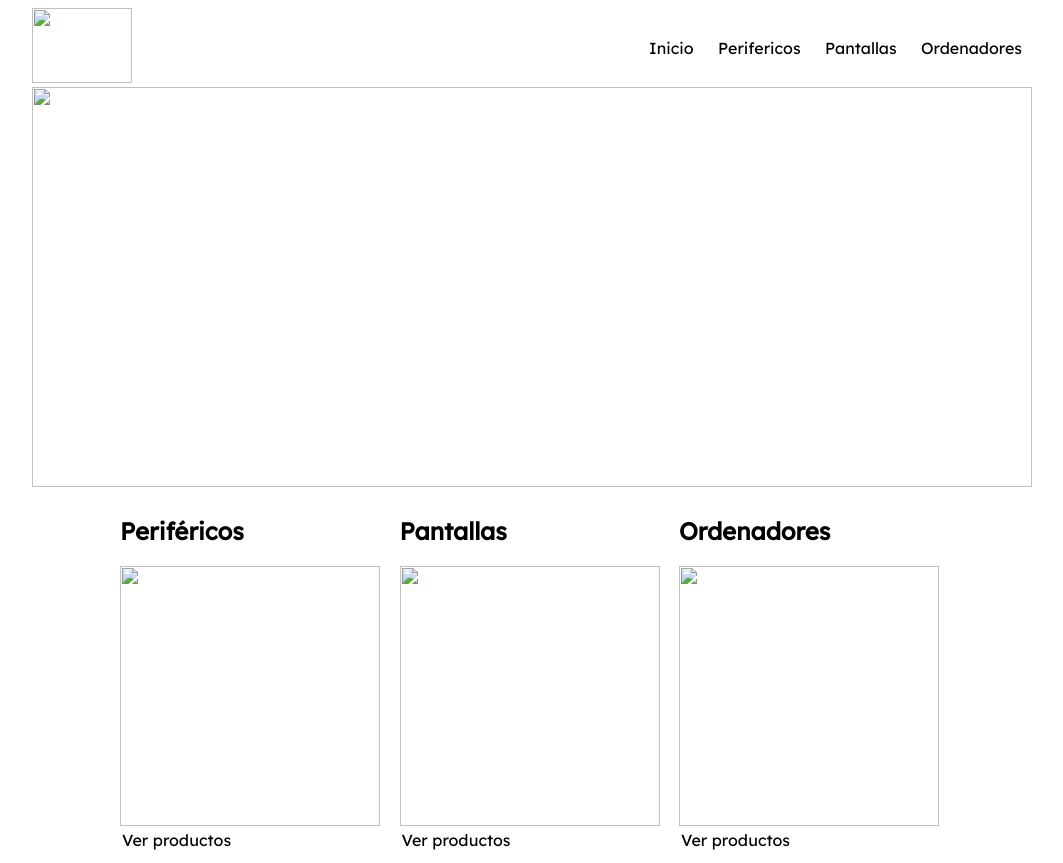
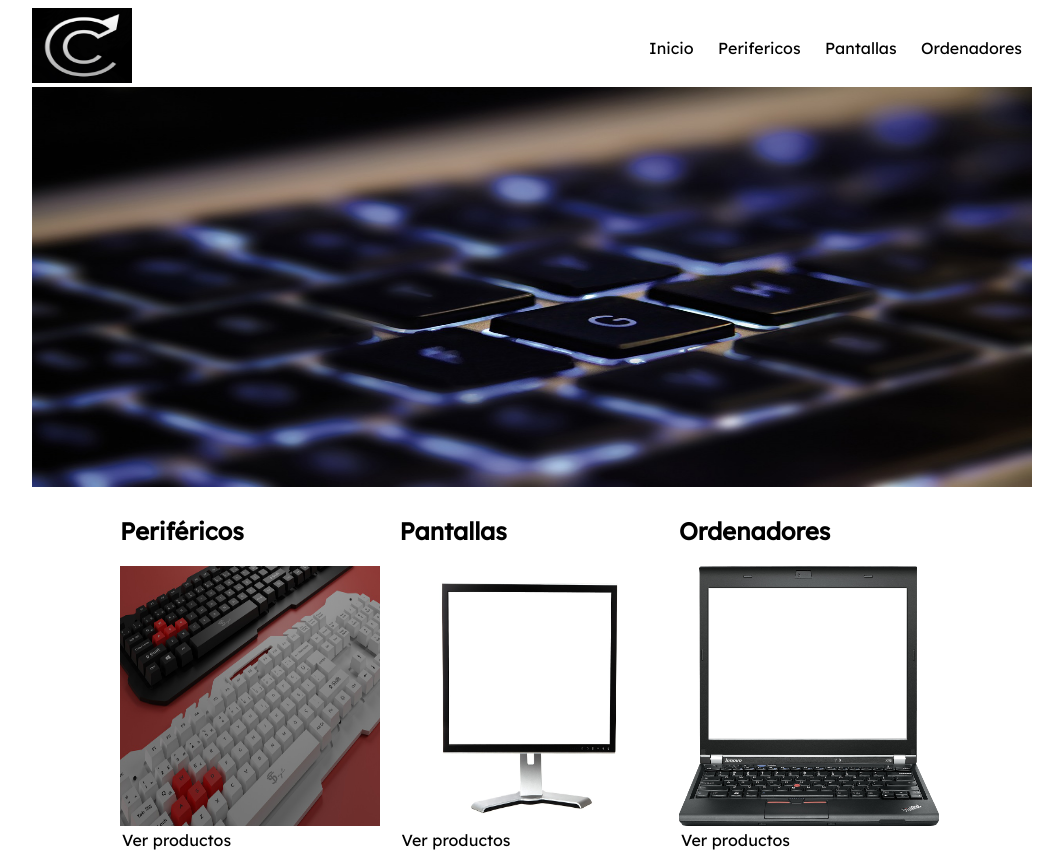
Before and after one commit to Aponcho12/Aponcho12.github.io, a plain HTML site: page index.html in a window 1280 px wide. Shown: the whole page, without its empty margins (108-1171 px from the left). Drawn offline with Linux system fonts and the light colour scheme.

Commit message:
Add files via upload

```diff
--- a/index.html
+++ b/index.html
@@ -144,7 +144,7 @@
 </script>
 <section class="container">
 	<div class="header">
-		<img src="img/logo.png" height="75" width="100" alt="">
+		<img src="logo.png" height="75" width="100" alt="">
 		<ul class="menu top">
 			<li><a href="index.html">Inicio</a></li>
 			<li><a href="perifericos.html">Perifericos</a></li>
@@ -152,21 +152,21 @@
 			<li><a href="ordenadores.html">Ordenadores</a></li>
 		</ul>
 	</div>
-	<img src="img/teclatbanner.png" height="400" width="1000" alt="">
+	<img src="teclatbanner.png" height="400" width="1000" alt="">
 	<div class="row">
 		<div class="col">
 			<h2>Periféricos</h2>
-			<img src="img/perifericos.png" alt="" height="260" width="260">
+			<img src="perifericos.png" alt="" height="260" width="260">
 			<a class="peri" href="https://www.amazon.es/NXKROMKASIC-num%C3%A9rico-mec%C3%A1nico-intercambia-direcci%C3%B3n/dp/B09B413RB7/ref=sr_1_8?__mk_es_ES=%C3%85M%C3%85%C5%BD%C3%95%C3%91&crid=1MFS66K0RKCYS&keywords=teclado&qid=1672854970&sprefix=teclado%2Caps%2C101&sr=8-8&th=1">Ver productos</a>
 		</div>
 		<div class="col">
 			<h2>Pantallas</h2>
-			<img src="img/pantallas.png" alt="" height="260" width="260">
+			<img src="pantallas.png" alt="" height="260" width="260">
 			<a class="pant" href="https://www.amazon.es/Samsung-LF24T352FHRXEN-1920x1080-Freesync-pantalla/dp/B08SW5C9PF/ref=sr_1_5?__mk_es_ES=%C3%85M%C3%85%C5%BD%C3%95%C3%91&crid=35EMNEXIKKY74&keywords=monitores&qid=1672855378&sprefix=monitores%2Caps%2C126&sr=8-5">Ver productos</a>
 		</div>
 		<div class="col">
 			<h2>Ordenadores</h2>
-			<img src="img/ordenadores.png" alt="" height="260" width="260">
+			<img src="ordenadores.png" alt="" height="260" width="260">
 			<a class="ord" href="https://www.amazon.es/Lenovo-IdeaCentre-Gen-Ordenador-Sobremesa/dp/B0B7P9R8RV/ref=sr_1_37?__mk_es_ES=%C3%85M%C3%85%C5%BD%C3%95%C3%91&crid=3AAZIU21DO212&keywords=ordenadores&qid=1672855473&sprefix=ordenadore%2Caps%2C110&sr=8-37">Ver productos</a>
 		</div>
 	</div>
```
